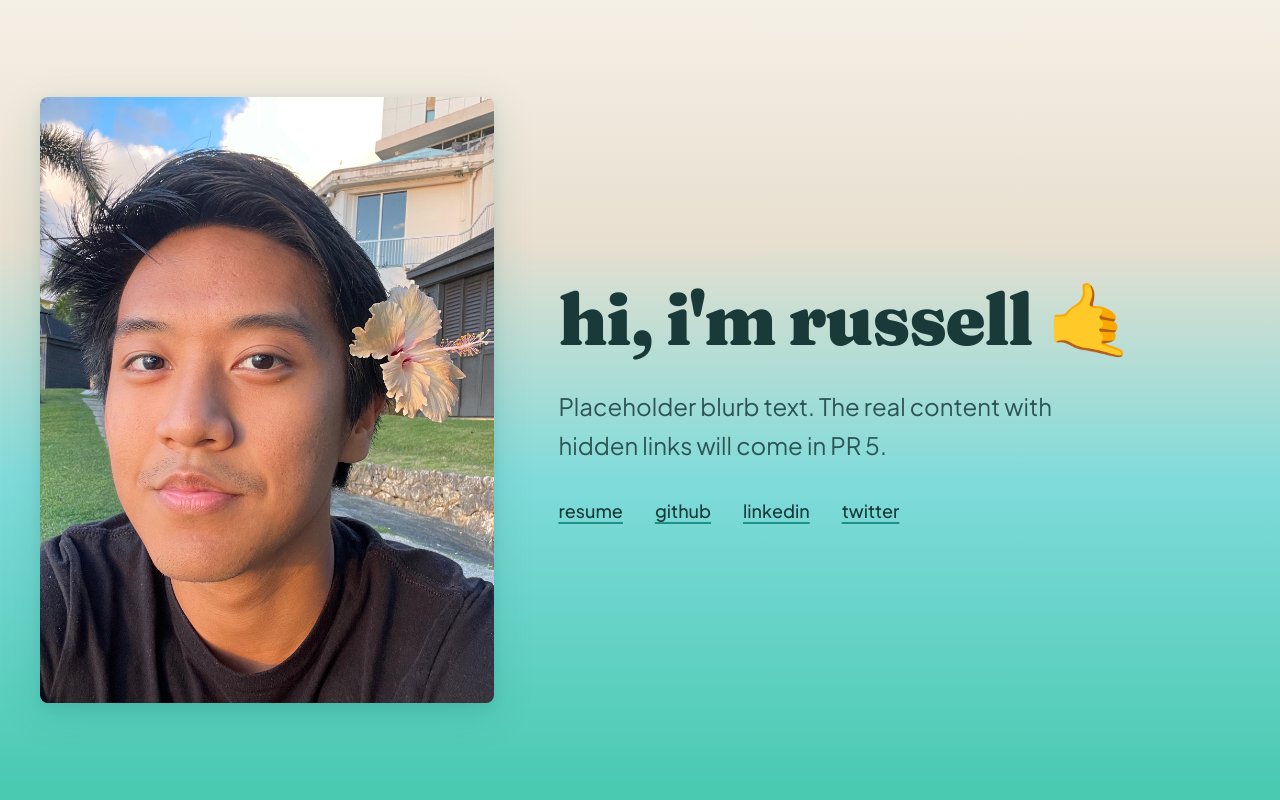
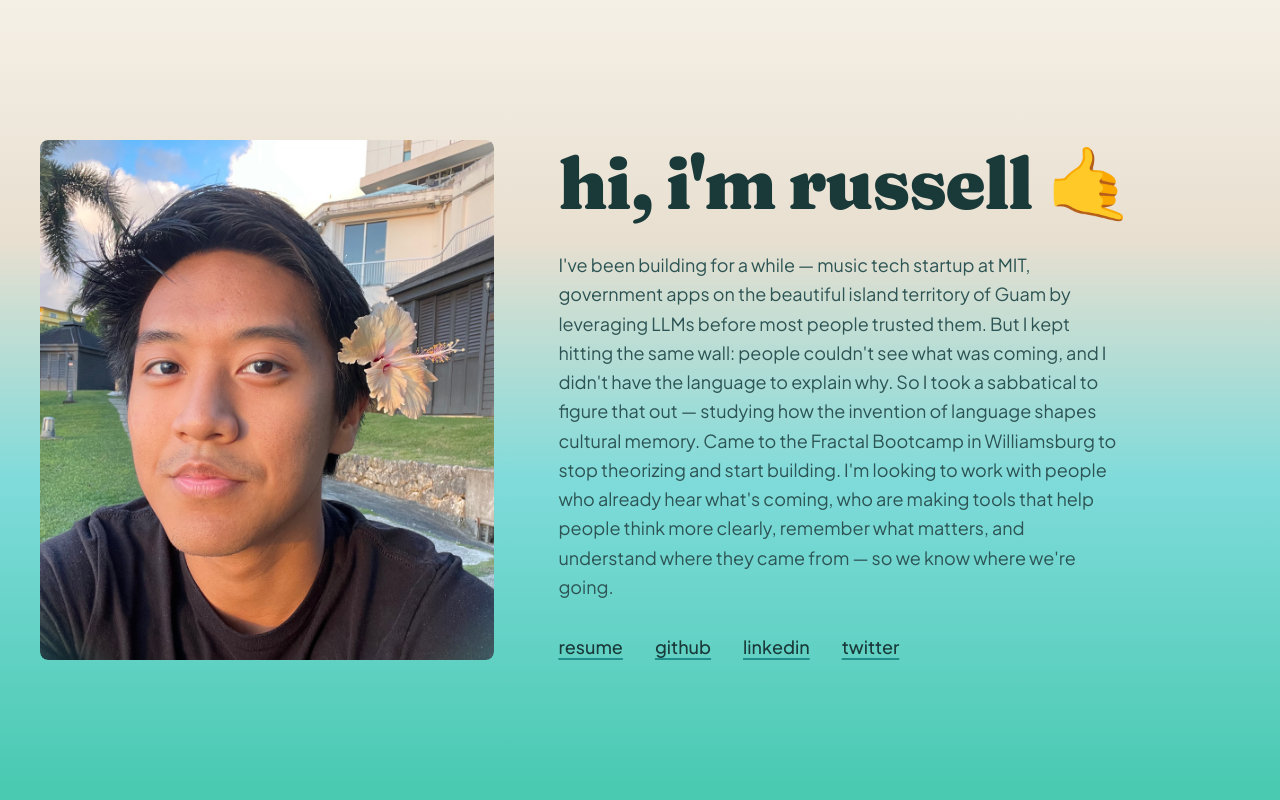
Before and after one commit to rpasetes/splash-page, a React (Vite) app: page / in a window 1280 px wide. Shown: the top 800 px of the page. Built offline with nearby package versions, Linux system fonts and the light colour scheme.

Commit message:
Add hero photo polish and real blurb with hidden links

```diff
--- /dev/null
+++ b/src/components/Hero/Blurb.css
@@ -0,0 +1,34 @@
+/* Hidden links - completely hidden until hover/focus */
+.hidden-link {
+  color: inherit;
+  text-decoration: none;
+  position: relative;
+  transition: all 0.3s ease;
+  cursor: pointer;
+  border-radius: 2px;
+}
+
+/* Reveal with glow on hover - like light catching on water */
+.hidden-link:hover,
+.hidden-link:focus-visible {
+  color: var(--tasi-deep);
+  text-shadow: 0 0 8px rgba(127, 219, 218, 0.4);
+}
+
+/* Keyboard focus state */
+.hidden-link:focus-visible {
+  outline: 2px solid var(--tasi-mid);
+  outline-offset: 2px;
+}
+
+/* Respect reduced motion */
+@media (prefers-reduced-motion: reduce) {
+  .hidden-link {
+    transition: none;
+  }
+
+  .hidden-link:hover,
+  .hidden-link:focus-visible {
+    text-shadow: none;
+  }
+}
--- /dev/null
+++ b/src/components/Hero/Blurb.tsx
@@ -0,0 +1,75 @@
+import './Blurb.css'
+
+export default function Blurb() {
+  return (
+    <p className="hero-blurb">
+      I've been building for a while —{' '}
+      <a
+        href="https://betterworld.mit.edu/meet-the-makers-russell-pasetes-20/"
+        className="hidden-link"
+        target="_blank"
+        rel="noopener noreferrer"
+      >
+        music tech startup at MIT
+      </a>
+      ,{' '}
+      <a
+        href="https://dmrpacific.com/"
+        className="hidden-link"
+        target="_blank"
+        rel="noopener noreferrer"
+      >
+        government apps
+      </a>{' '}
+      on the{' '}
+      <a
+        href="https://www.visitguam.com/about-guam/"
+        className="hidden-link"
+        target="_blank"
+        rel="noopener noreferrer"
+      >
+        beautiful island territory
+      </a>{' '}
+      of{' '}
+      <a
+        href="https://www.guampedia.com/"
+        className="hidden-link"
+        target="_blank"
+        rel="noopener noreferrer"
+      >
+        Guam
+      </a>{' '}
+      by leveraging LLMs before most people trusted them. But I kept hitting the same wall:
+      people couldn't see what was coming, and I didn't have the language to explain why. So I
+      took a sabbatical to figure that out — studying how the{' '}
+      <a
+        href="https://www.goodreads.com/book/show/164515.Orality_and_Literacy"
+        className="hidden-link"
+        target="_blank"
+        rel="noopener noreferrer"
+      >
+        invention of language
+      </a>{' '}
+      <a
+        href="https://www.lynnekelly.com.au/?page_id=1343"
+        className="hidden-link"
+        target="_blank"
+        rel="noopener noreferrer"
+      >
+        shapes cultural memory
+      </a>
+      . Came to the{' '}
+      <a
+        href="https://fractalbootcamp.com/"
+        className="hidden-link"
+        target="_blank"
+        rel="noopener noreferrer"
+      >
+        Fractal Bootcamp
+      </a>{' '}
+      in Williamsburg to stop theorizing and start building. I'm looking to work with people who
+      already hear what's coming, who are making tools that help people think more clearly,
+      remember what matters, and understand where they came from — so we know where we're going.
+    </p>
+  )
+}
--- a/src/components/Hero/Hero.css
+++ b/src/components/Hero/Hero.css
@@ -2,6 +2,7 @@
   min-height: 100vh;
   display: flex;
   align-items: center;
+  justify-content: center;
   padding: 2rem;
   position: relative;
   overflow: hidden;
@@ -29,22 +30,44 @@
 /* Photo treatment */
 .hero-photo {
   position: relative;
+  align-self: stretch;
 }
 
 .hero-photo img {
   width: 100%;
-  height: auto;
+  height: 100%;
   display: block;
   border-radius: 8px;
+
   /* Subtle shadow like depth in water */
   box-shadow:
     0 10px 40px rgba(13, 92, 85, 0.15),
     0 4px 12px rgba(13, 92, 85, 0.1);
 
   /* Prevent layout shift */
-  aspect-ratio: 3 / 4;
+  min-height: 400px;
   object-fit: cover;
   background: var(--sand-wet);
+
+  /* Feathered edge - integrated into water effect */
+  mask-image: radial-gradient(
+    ellipse 100% 100% at 50% 50%,
+    black 60%,
+    transparent 100%
+  );
+  -webkit-mask-image: radial-gradient(
+    ellipse 100% 100% at 50% 50%,
+    black 60%,
+    transparent 100%
+  );
+}
+
+/* Fallback for browsers without mask support */
+@supports not (mask-image: radial-gradient(black, transparent)) {
+  .hero-photo img {
+    mask-image: none;
+    -webkit-mask-image: none;
+  }
 }
 
 /* Content area */
@@ -62,7 +85,7 @@
 }
 
 .hero-blurb {
-  font-size: var(--text-lg);
+  font-size: var(--text-base);
   line-height: var(--leading-relaxed);
   color: var(--text-secondary);
   margin: 0;
--- a/src/components/Hero/Hero.tsx
+++ b/src/components/Hero/Hero.tsx
@@ -1,4 +1,5 @@
 import './Hero.css'
+import Blurb from './Blurb'
 
 export default function Hero() {
   return (
@@ -11,9 +12,7 @@ export default function Hero() {
         <div className="hero-content">
           <h1 className="hero-title">hi, i'm russell 🤙</h1>
 
-          <p className="hero-blurb">
-            Placeholder blurb text. The real content with hidden links will come in PR 5.
-          </p>
+          <Blurb />
 
           <div className="hero-links">
             <a href="/resume/russell-pasetes-resume.pdf" className="hero-link">
```
